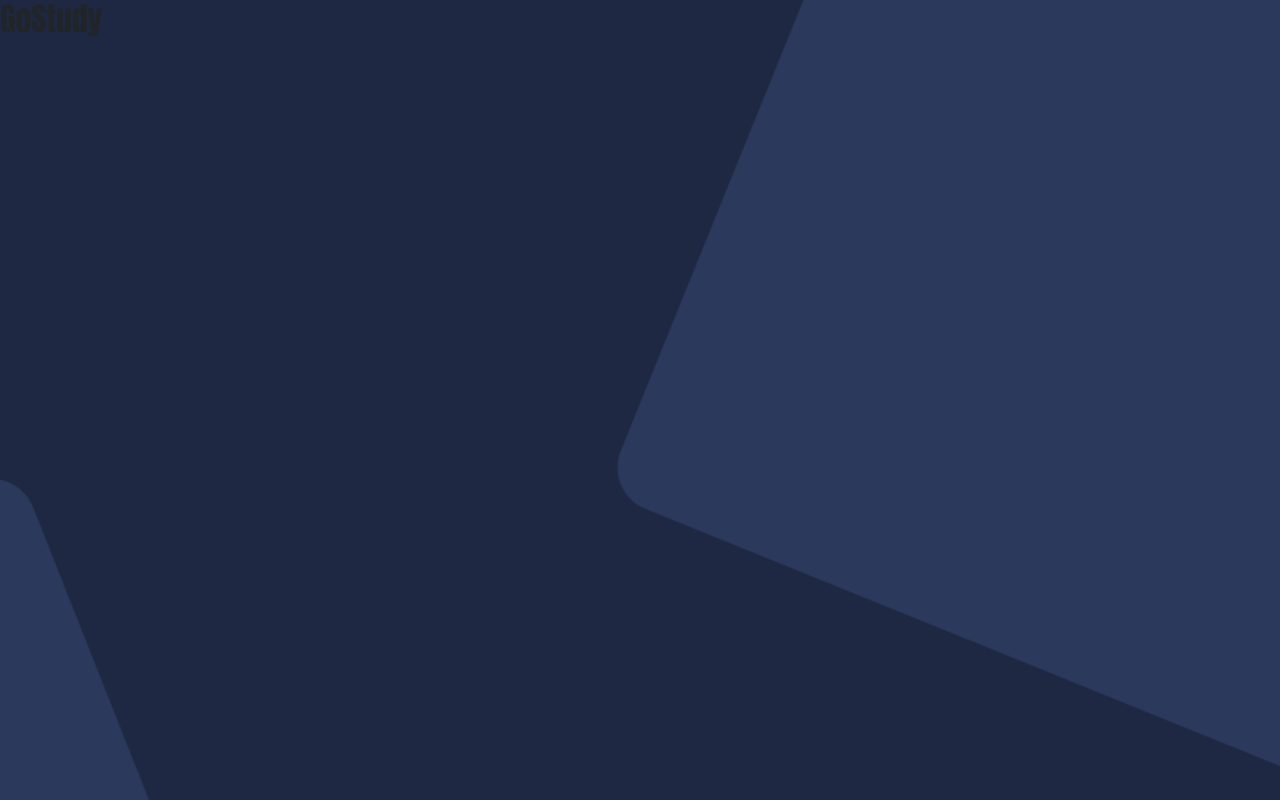
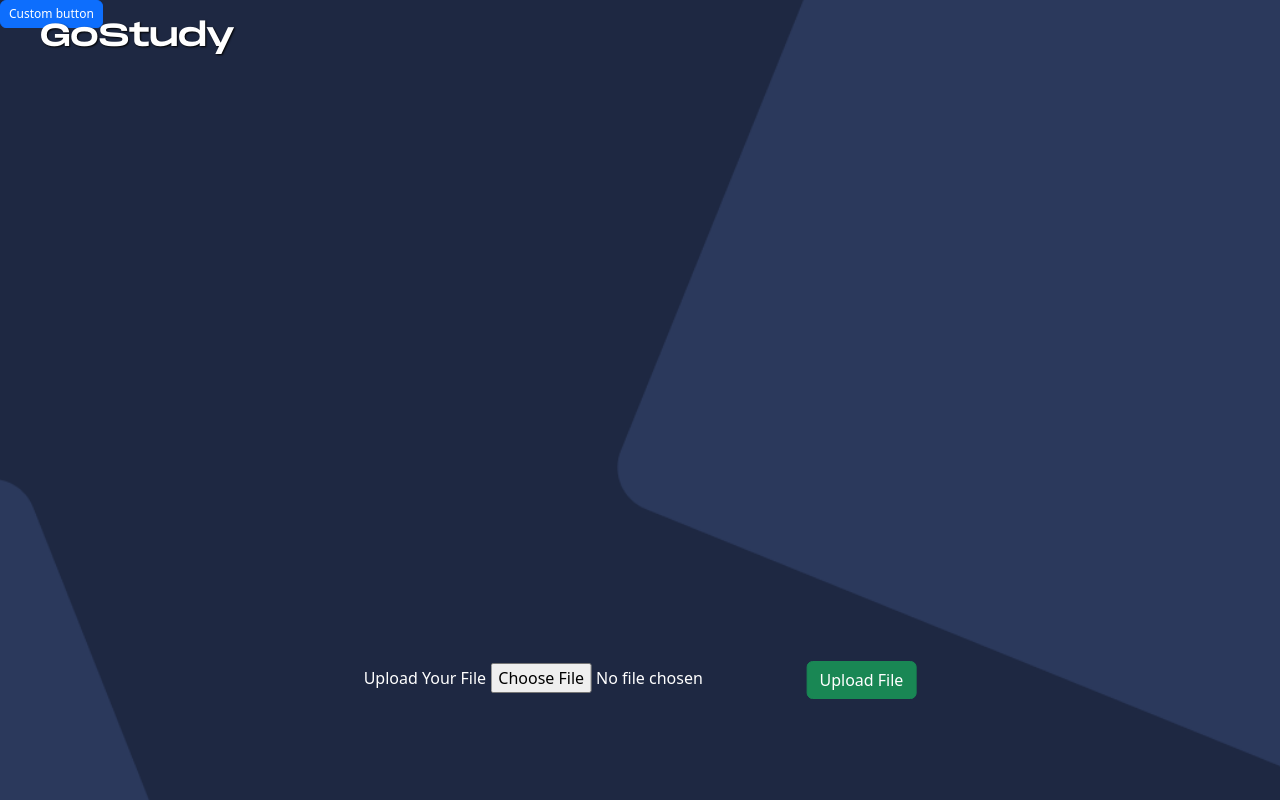
Before and after one commit to PhouMan/GoStudy, a plain HTML site: page templates/index.html in a window 1280 px wide. Drawn offline with nearby package versions, Linux system fonts and the light colour scheme.

Commit message:
Upload file bar

```diff
--- a/static/style.css
+++ b/static/style.css
@@ -1,3 +1,10 @@
+@font-face {
+    font-family: 'MyFont';
+    src:
+        url('MONUMENTEXTENDED-REGULAR.OTF')
+        format('opentype');
+}
+
 body{
     background: url('../static/background.png');
     background-position:center;
@@ -6,8 +13,29 @@ body{
     background-attachment: fixed;
 }
 
-h2 {
+#title {
+    position: absolute;
+    left: 40px;
+    top: 18px;
     color: white;
-    font-family: Impact, Charcoal, sans-serif;
+    font-family: MyFont;
+    text-shadow: 1px 1px 2px black;
     font-weight: bold;
 }
+
+#about {
+    position: absolute;
+    top: 40%;
+    left: 50%;
+    transform: translate(-50%, -50%);
+    color: white;
+    font-family: MyFont;
+}
+
+#upload {
+    position: absolute;
+    top: 85%;
+    left: 50%;
+    transform: translate(-50%, -50%);
+    color: white;
+}
--- a/templates/index.html
+++ b/templates/index.html
@@ -11,9 +11,29 @@
     <meta charset="UTF-8">
 </head>
 <body>
-        <div>
+<div id="title">
     <h2>GoStudy</h2>
 </div>
+<div>
+    <button type="button" class="btn btn-primary"
+            style="--bs-btn-padding-y: .25rem; --bs-btn-padding-x: .5rem; --bs-btn-font-size: .75rem;">
+        Custom button
+    </button>
+</div>
+<div id="upload">
+    <form action="fileupload.php" enctype="multipart/form-data" method="post">
+        <label class="custom-uploader" for="file">
+            Upload Your File</label>
+        <input id="file" accept="image/jpeg,image/gif,image/png,application/pdf,image/x-eps"
+               name="fileToUpload" type="file"/>
+        <button
+                class="btn btn-success" name="submit" type="submit"> Upload File
+        </button>
+    </form>
+</div>
+<!--<div id="about"><p>Welcome to GoStudy, the free online wizard that makes scheduling a breeze! Just upload your course outlines,-->
+<!--    and we'll transform them into your semester's calendar. Less chaos, more chill-->
+<!--    – you'll be ready to tackle the semester like a pro</p></div>-->
 </body>
 </html>
 
```
Also changed, not shown: static/MONUMENTEXTENDED-REGULAR.OTF (added). Lines whose indentation alone changed are shown as unchanged.
